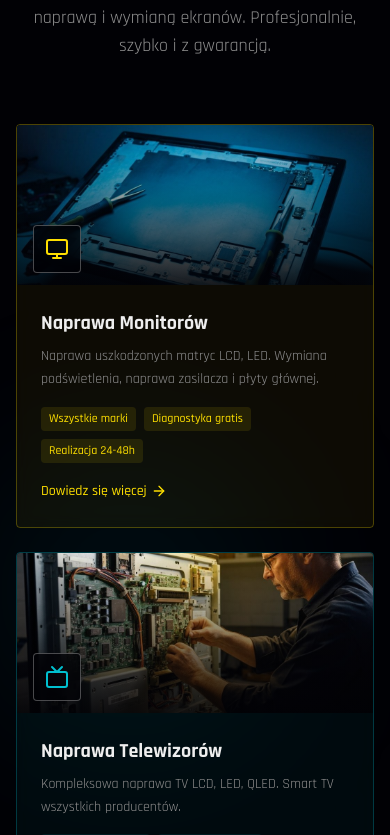
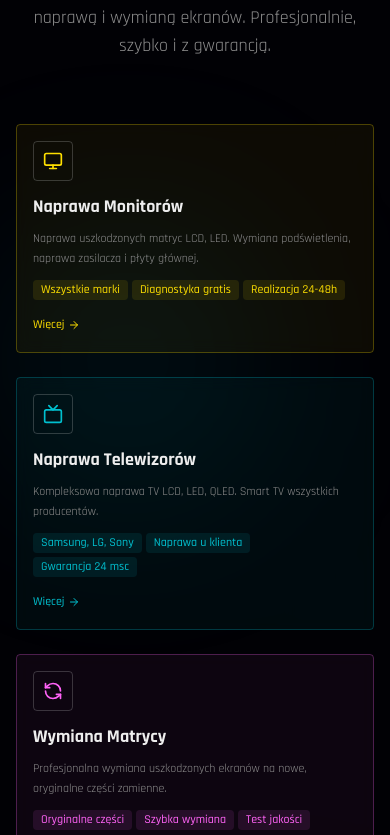
Before and after one commit to Harryburgir/Screenhero, a Next.js app: page / in a window 390 px wide. Shown: the part 1249-2084 px from the top of the page. Built offline with nearby package versions, Linux system fonts and the light colour scheme.

Commit message:
feat: optimize service cards and contact section for mobile\n\nDisplay service card images on medium screens, compact content with smaller text and hide contact shop image on mobile.

```diff
--- a/components/contact.tsx
+++ b/components/contact.tsx
@@ -66,23 +66,23 @@ export function Contact() {
       <div className="absolute right-0 top-1/4 h-96 w-96 rounded-full bg-primary/10 blur-[150px]" />
       <div className="absolute bottom-1/4 left-0 h-72 w-72 rounded-full bg-secondary/10 blur-[120px]" />
 
-      <div className="relative mx-auto max-w-7xl px-4 lg:px-8">
+      <div className="relative mx-auto max-w-7xl px-4 py-12 lg:px-8 lg:py-24">
         {/* Section Header */}
-        <div className="mb-16 text-center">
+        <div className="mb-12 text-center lg:mb-16">
           <div className="mb-4 inline-flex items-center gap-2 rounded-full border border-primary/30 bg-primary/5 px-4 py-2">
             <span className="text-sm font-medium uppercase tracking-wider text-primary">
               Kontakt
             </span>
           </div>
-          <h2 className="mb-4 font-[family-name:var(--font-display)] text-4xl font-bold tracking-tight text-foreground md:text-5xl">
+          <h2 className="mb-3 font-[family-name:var(--font-display)] text-3xl font-bold tracking-tight text-foreground md:mb-4 md:text-5xl">
             SKONTAKTUJ SIĘ <span className="text-secondary">Z NAMI</span>
           </h2>
-          <p className="mx-auto max-w-2xl text-lg text-muted-foreground">
-            Masz pytanie? Potrzebujesz wyceny? Napisz lub zadzwoń - odpowiemy najszybciej jak to możliwe.
+          <p className="mx-auto max-w-2xl text-sm md:text-lg text-muted-foreground">
+            Masz pytanie? Zadzwoń lub napisz — odpowiemy szybko.
           </p>
         </div>
 
-        <div className="grid gap-12 lg:grid-cols-2">
+        <div className="grid gap-8 lg:gap-12 lg:grid-cols-2">
           {/* Contact Info */}
           <div>
             <h3 className="mb-6 font-[family-name:var(--font-display)] text-2xl font-bold text-foreground">
@@ -114,8 +114,8 @@ export function Contact() {
               })}
             </div>
 
-            {/* Shop Photo */}
-            <div className="relative mt-8 aspect-video overflow-hidden rounded border border-border/50">
+            {/* Shop Photo - Hidden on mobile */}
+            <div className="relative hidden mt-8 aspect-video overflow-hidden rounded border border-border/50 lg:block">
               <Image
                 src="/images/contact-shop.jpg"
                 alt="Serwis ScreenHero - nasze sklepy w Bydgoszczy i Poznaniu"
--- a/components/services.tsx
+++ b/components/services.tsx
@@ -113,8 +113,8 @@ export function Services() {
                 key={index}
                 className={`group relative overflow-hidden rounded border ${colors.border} backdrop-blur-sm transition-all duration-300 hover:scale-[1.02]`}
               >
-                {/* Card Image */}
-                <div className="relative h-40 overflow-hidden">
+                {/* Card Image - Hidden on mobile, visible on md+ */}
+                <div className="relative hidden h-32 overflow-hidden md:block">
                   <Image
                     src={service.image}
                     alt={service.title}
@@ -122,30 +122,31 @@ export function Services() {
                     className="object-cover transition-transform duration-500 group-hover:scale-105"
                   />
                   <div className="absolute inset-0 bg-gradient-to-b from-transparent to-background/90" />
-                  {/* Icon on top of image */}
-                  <div className={`absolute bottom-3 left-4 inline-flex h-12 w-12 items-center justify-center rounded border border-current/30 bg-background/70 backdrop-blur-sm`}>
-                    <Icon className={`h-6 w-6 ${colors.icon}`} />
-                  </div>
                 </div>
 
                 {/* Content */}
-                <div className={`${colors.bg} p-6`}>
+                <div className={`${colors.bg} p-4 md:p-6`}>
                   {/* Glow Effect */}
                   <div className={`absolute -right-8 top-0 h-32 w-32 rounded-full ${colors.glow} blur-3xl opacity-0 transition-opacity group-hover:opacity-100`} />
 
-                  <h3 className="mb-2 font-[family-name:var(--font-display)] text-xl font-bold text-foreground">
+                  {/* Icon on mobile */}
+                  <div className={`mb-3 inline-flex h-10 w-10 items-center justify-center rounded border border-current/20 md:hidden`}>
+                    <Icon className={`h-5 w-5 ${colors.icon}`} />
+                  </div>
+
+                  <h3 className="mb-2 font-[family-name:var(--font-display)] text-lg md:text-xl font-bold text-foreground">
                     {service.title}
                   </h3>
-                  <p className="mb-4 text-sm leading-relaxed text-muted-foreground">
+                  <p className="mb-3 text-xs md:text-sm leading-relaxed text-muted-foreground">
                     {service.description}
                   </p>
 
                   {/* Features */}
-                  <div className="mb-4 flex flex-wrap gap-2">
+                  <div className="mb-3 flex flex-wrap gap-1 md:gap-2">
                     {service.features.map((feature, i) => (
                       <span
                         key={i}
-                        className={`rounded px-2 py-1 text-xs font-medium ${colors.badge}`}
+                        className={`rounded px-2 py-0.5 text-xs font-medium ${colors.badge}`}
                       >
                         {feature}
                       </span>
@@ -153,9 +154,9 @@ export function Services() {
                   </div>
 
                   {/* Link */}
-                  <button className={`inline-flex items-center gap-1 text-sm font-medium ${colors.icon} transition-all group-hover:gap-2`}>
-                    Dowiedz się więcej
-                    <ArrowRight className="h-4 w-4" />
+                  <button className={`inline-flex items-center gap-1 text-xs md:text-sm font-medium ${colors.icon} transition-all group-hover:gap-2`}>
+                    Więcej
+                    <ArrowRight className="h-3 w-3 md:h-4 md:w-4" />
                   </button>
                 </div>
               </div>
```
